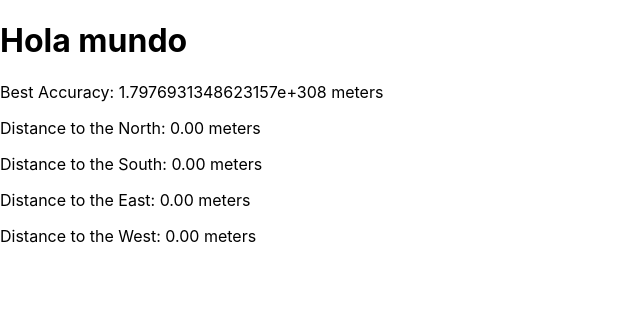
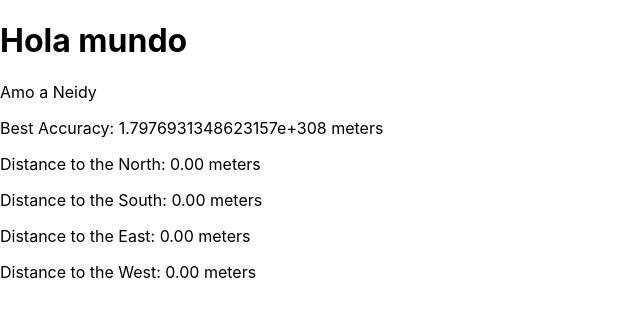
Before and after one commit to MrI3/felicesdosmeses, a React (Create React App) app: page / in a window 1280 px wide. Shown: the top 318 px of the page, without its empty margins (0-640 px from the left). Built offline with nearby package versions, Linux system fonts and the light colour scheme; no server answers.

Commit message:
Update LocationDistance.js

```diff
--- a/src/components/LocationDistance.js
+++ b/src/components/LocationDistance.js
@@ -75,6 +75,7 @@ const LocationDistance = ({ targetLatitude, targetLongitude }) => {
         <p>{error}</p>
       ) : (
         <div>
+          <p>Amo a Neidy</p>
           <p>Best Accuracy: {bestAccuracy.toFixed(2)} meters</p>
           <p>Distance to the North: {distance.north.toFixed(2)} meters</p>
           <p>Distance to the South: {distance.south.toFixed(2)} meters</p>
```
